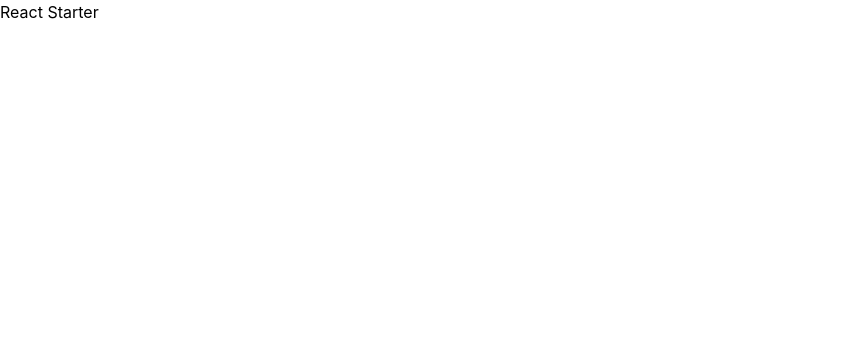
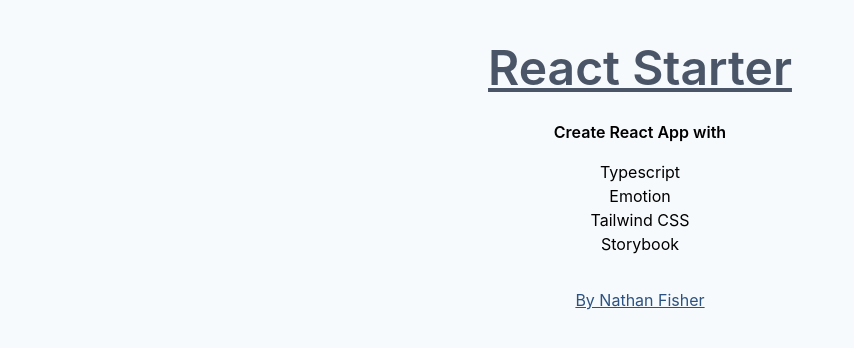
Before and after one commit to nathan3000/react-starter, a React (Create React App) app: page / in a window 1280 px wide. Shown: the top 348 px of the page, without its empty margins (0-854 px from the left). Built offline with nearby package versions, Linux system fonts and the light colour scheme.

Commit message:
Update home page content

```diff
--- a/src/components/App/App.tsx
+++ b/src/components/App/App.tsx
@@ -7,8 +7,27 @@
 const App = (props: Props) => {
   const { title } = props;
   return (
-    <div className="App">
-      <h1>{title}</h1>
+    <div className="bg-gray-100 min-h-screen text-center">
+      <h1 className="p-4 pt-8 font-semibold text-gray-700 text-5xl underline">
+        {title}
+      </h1>
+      <p className="font-semibold mb-4">Create React App with</p>
+      <ul>
+        <li>Typescript</li>
+        <li>Emotion</li>
+        <li>Tailwind CSS</li>
+        <li>Storybook</li>
+      </ul>
+      <p className="mt-8">
+        <a
+          href="https://nathanfisher.me"
+          rel="noopener noreferrer"
+          target="_blank"
+          className="text-blue-800 underline"
+        >
+          By Nathan Fisher
+        </a>
+      </p>
     </div>
   );
 };
```
